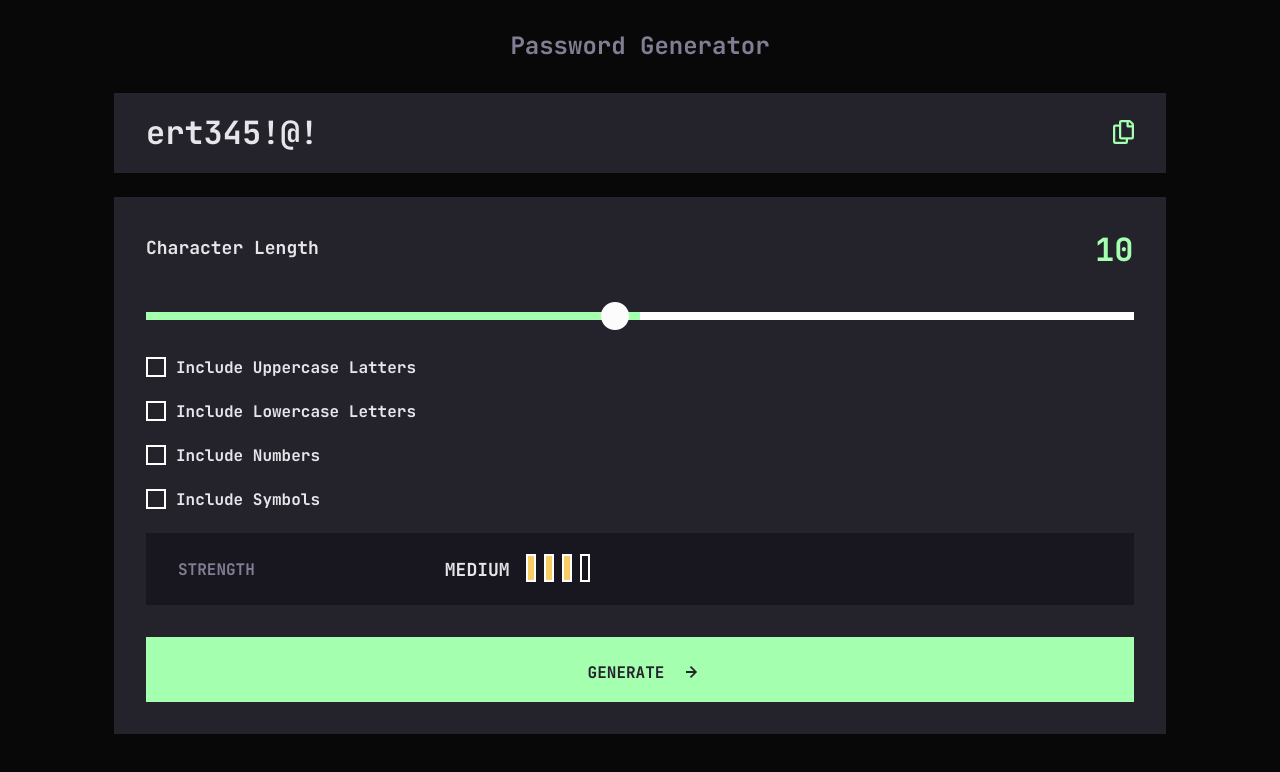
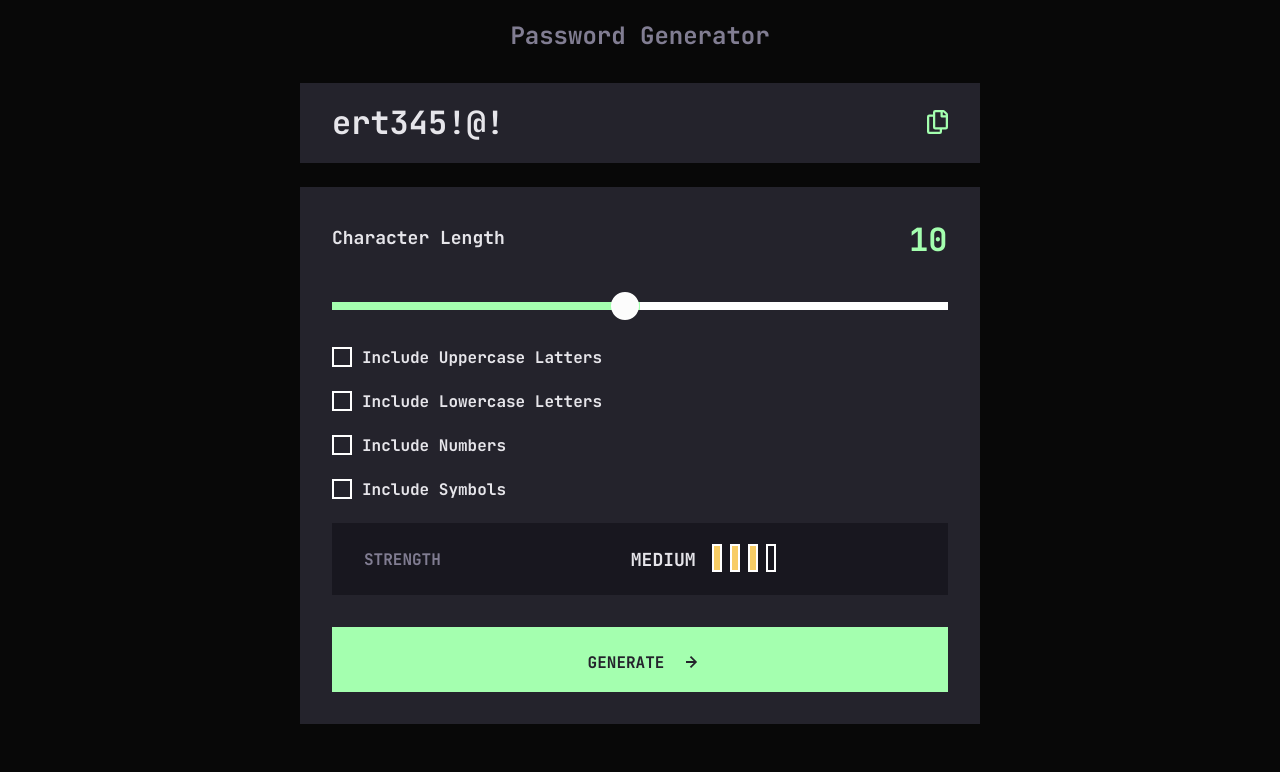
Before and after one commit to dlkokhta/Password-Generator, a React (Vite) app: page / in a window 1280 px wide. Shown: the top 772 px of the page. Built offline with nearby package versions, Linux system fonts and the light colour scheme.

Commit message:
add laptop and desktop responsive

```diff
--- a/src/index.css
+++ b/src/index.css
@@ -418,6 +418,26 @@ body {
   }
 }
 
+@media (min-width: 1024px) {
+  .header {
+    padding-top: 20px;
+    padding-left: 200px;
+    padding-right: 200px;
+  }
+
+}
+
+@media (min-width: 1280px) {
+  .header {
+    padding-top: 20px;
+    padding-left: 300px;
+    padding-right: 300px;
+  }
+
+}
+
+
+
 @media (min-width: 1440px) {
   .header {
     padding: 196px 490px;
```
